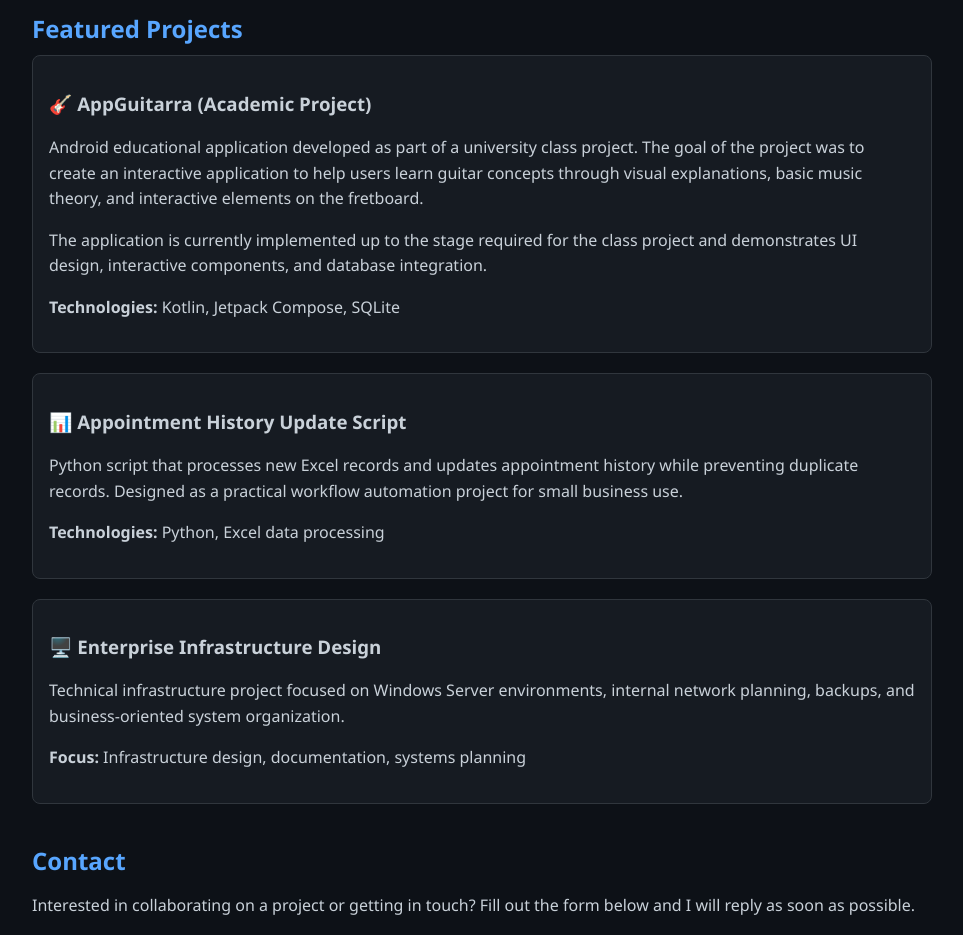
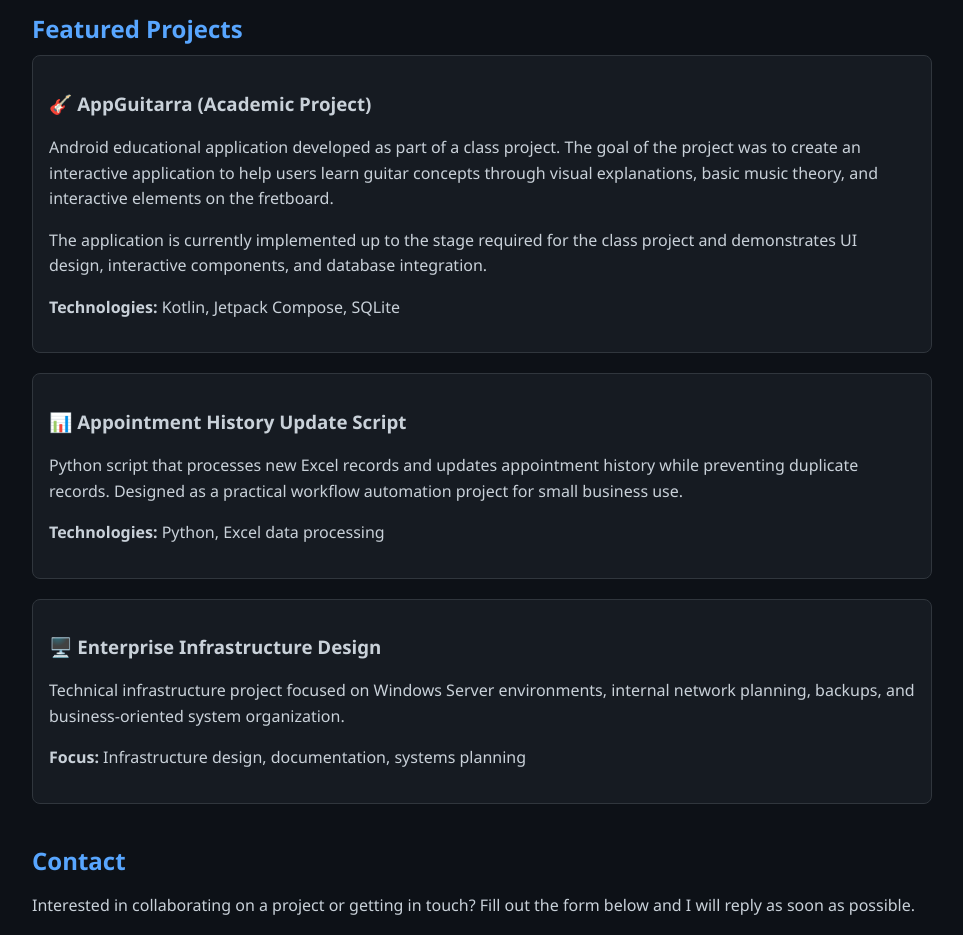
Before and after one commit to RobertGV00/PortofolioRobert, a plain HTML site: page index.html in a window 1280 px wide. Shown: the part 2280-3215 px from the top of the page, without its empty margins (158-1121 px from the left). Drawn offline with Linux system fonts and the light colour scheme.

Commit message:
Update project description for AppGuitarra

```diff
--- a/index.html
+++ b/index.html
@@ -272,7 +272,7 @@
             <div class="project-card">
                 <h3>🎸 AppGuitarra (Academic Project)</h3>
                 <p>
-                    Android educational application developed as part of a university class project.
+                    Android educational application developed as part of a class project.
                     The goal of the project was to create an interactive application to help users
                     learn guitar concepts through visual explanations, basic music theory, and
                     interactive elements on the fretboard.
```
